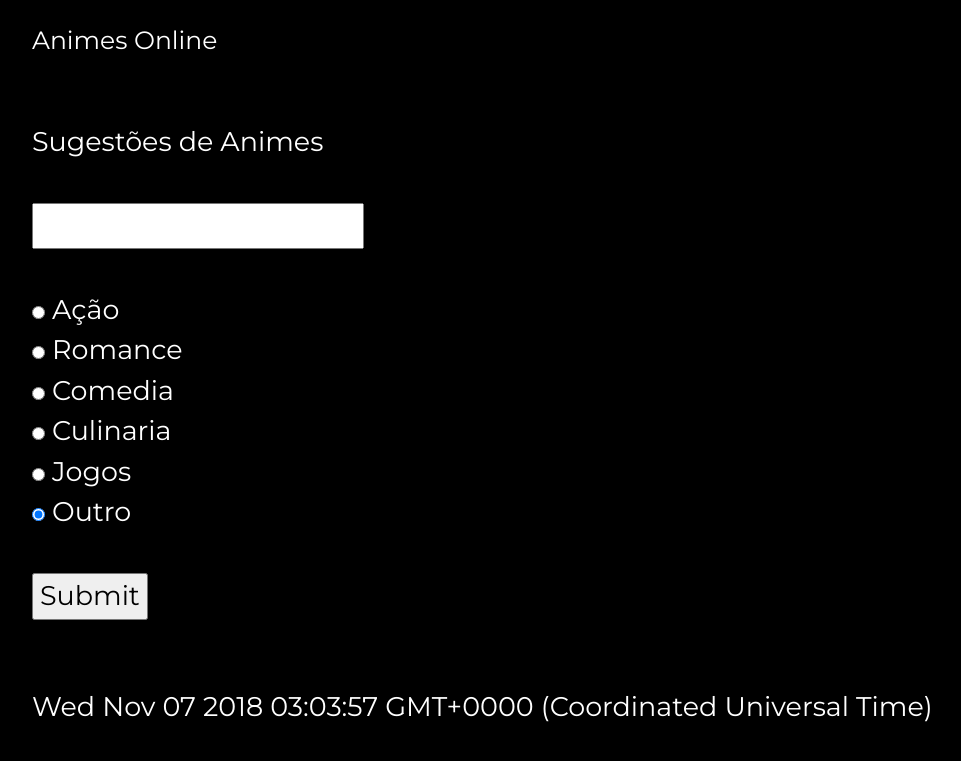
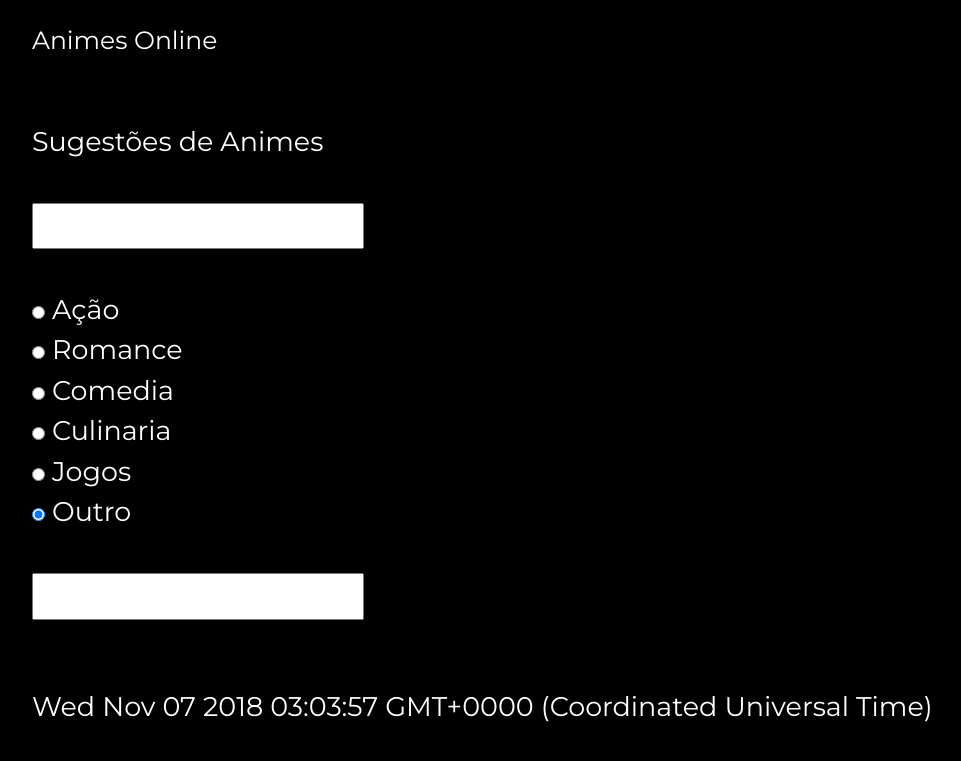
Before and after one commit to tulioesau/tulioesau.github.io, a plain HTML site: page index.html in a window 1280 px wide. Shown: the part 4942-5703 px from the top of the page, without its empty margins (178-1139 px from the left). Drawn offline with nearby package versions, Linux system fonts and the light colour scheme.

Commit message:
Update index.html

```diff
--- a/index.html
+++ b/index.html
@@ -380,7 +380,7 @@ text-decoration:none;
 
 
   			<input type="radio" name="type" value="outro" checked> Outro</br></br>
-  			<input type="submit">
+  			<input type="Enviar">
 		</form>
 
     </br>
```
